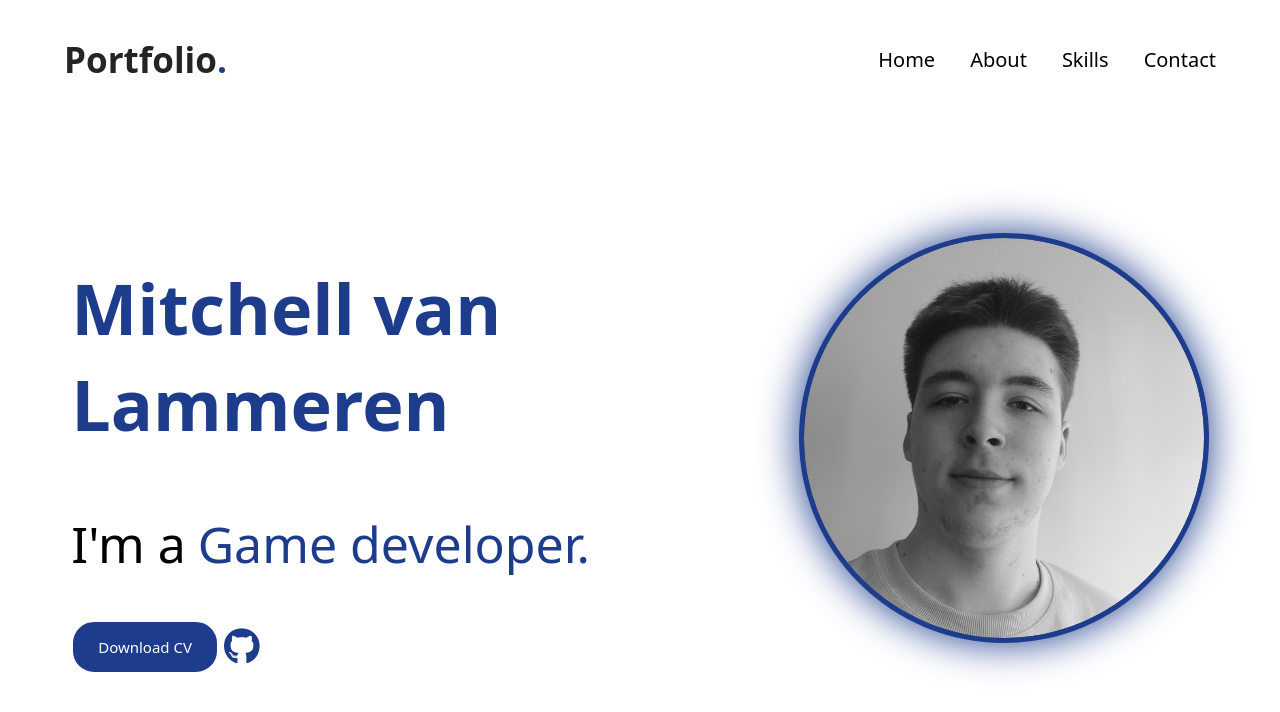
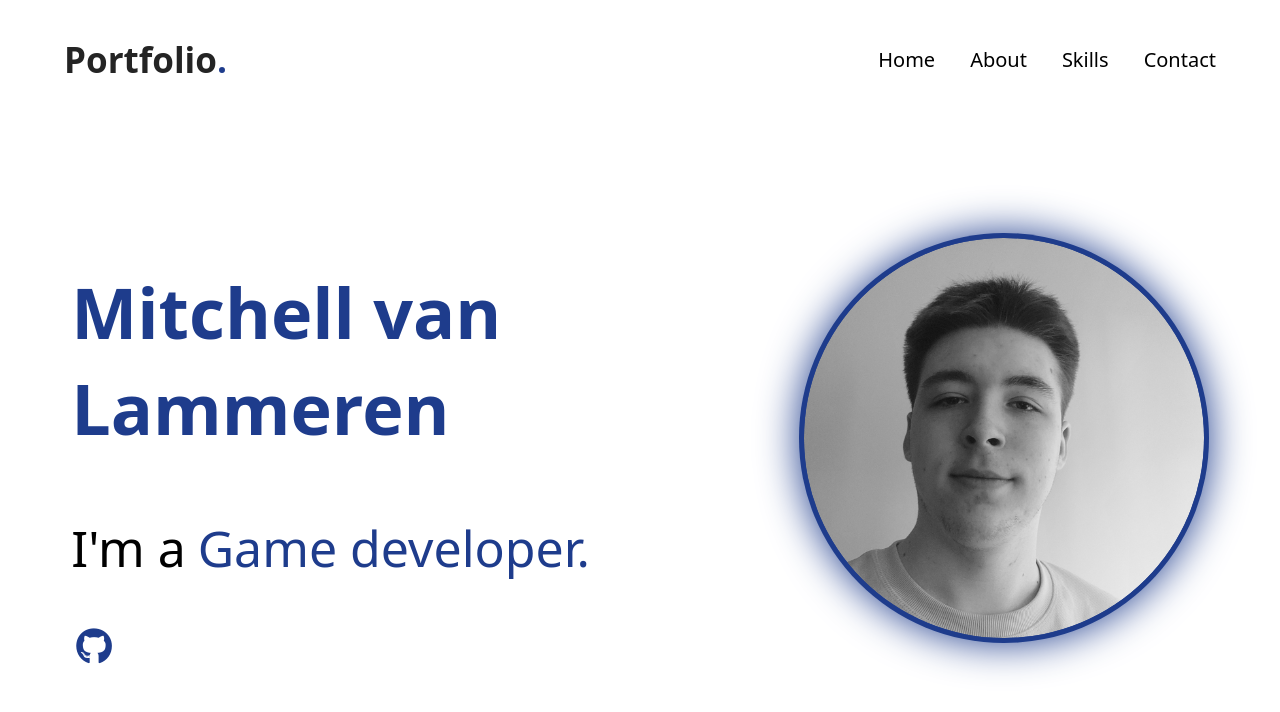
Before and after one commit to MitchellVL26/CV-Website, a plain HTML site: page portfolio/index.html in a window 1280 px wide. Drawn offline with Linux system fonts and the light colour scheme.

Commit message:
LaatsteUpdate

```diff
--- a/portfolio/index.html
+++ b/portfolio/index.html
@@ -26,7 +26,6 @@
             <h2>I'm a <span class="home-web">Game developer.</span></h2>
             <p></p>
             <div class="btn-sci">
-                <a href="https://1drv.ms/b/c/73eec487c8769ff4/ESGeEtQ2emJNmbLJff-Kv9EBqKHeaxEbBM3kCIUBOpDc6A?e=QXOfZK" download="Mitchell_CV" class="btn">Download CV</a>
                 <a href="https://github.com/MitchellVL26"><i class="fa-brands fa-github"></i></a>
             </div>
         </div>
```
